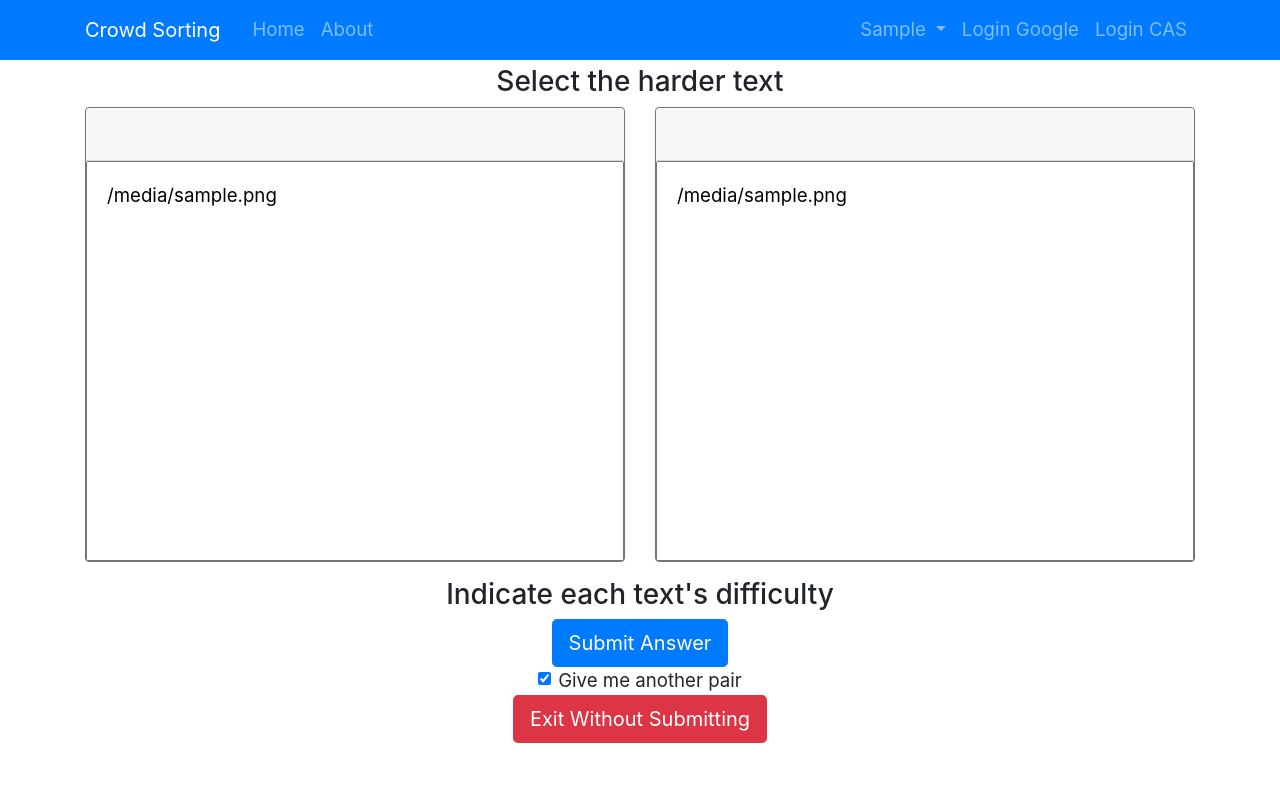
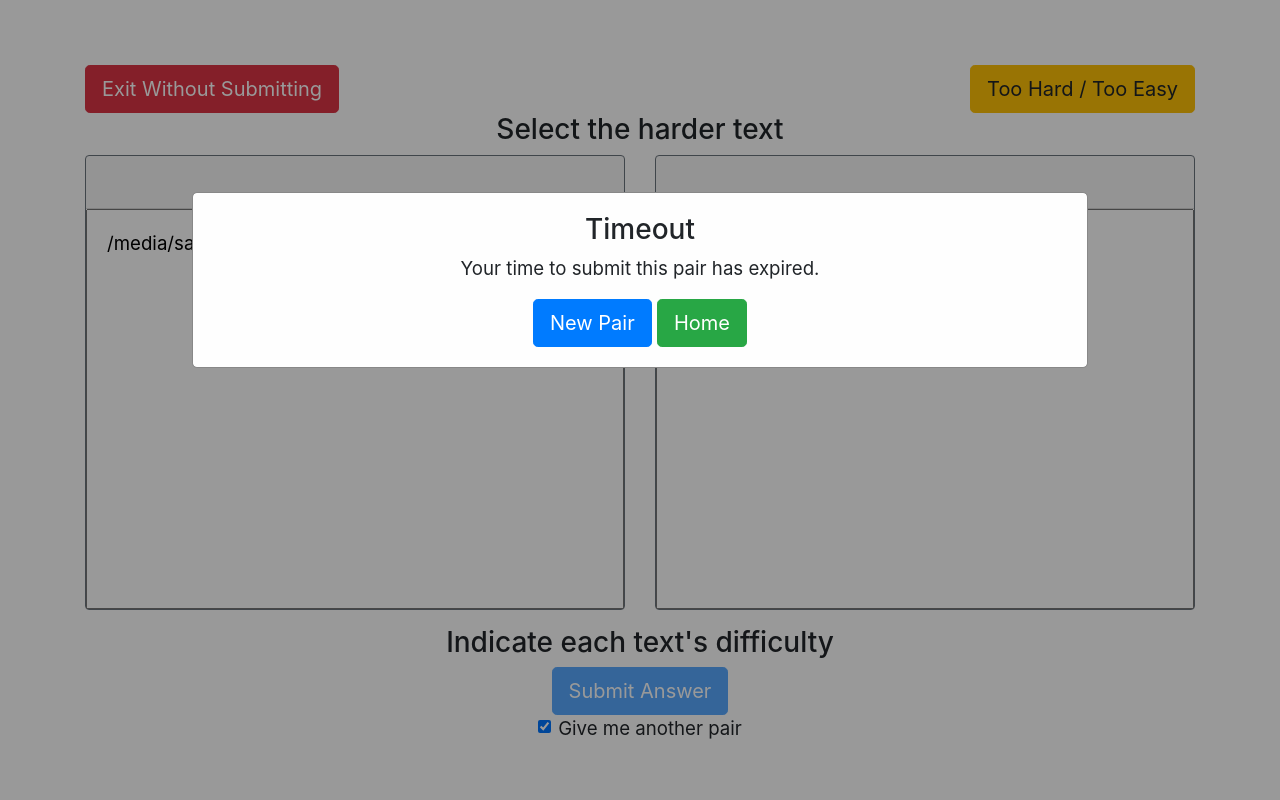
Before and after one commit to matthew-cheney/crowd-sorting-single-threaded, a Flask app: template crowdsorting/templates/sorter.html in a window 1280 px wide. Run offline with Flask 2, Linux system fonts and the light colour scheme; a user stored in the database is signed in; tables that the repository leaves empty hold one stand-in row (values such as "Sample post"); the template is opened without the code that fills it: most values are stand-ins (such as "Sample title", 1, 10 or a date in 2020); some libraries are stand-ins or nearby versions.

Commit message:
added pair timeout, and more

```diff
--- a/crowdsorting/app_resources/docpair.py
+++ b/crowdsorting/app_resources/docpair.py
@@ -7,12 +7,13 @@ class DocPair:
     timestamp = ""
     lifeSeconds = 0
 
-    def __init__(self, doc1, doc2):
+    def __init__(self, doc1, doc2, lifeSeconds=120):
         self.doc1 = doc1
         self.doc2 = doc2
         self.timestamp = datetime.now()
-        lifeSeconds = 30
+        self.lifeSeconds = lifeSeconds
         self.checked_out = True
+        self.users_opted_out = list()
 
     def equals(self, other):
         if self.doc1.id == other.doc1.id and self.doc2.id == other.doc2.id:
--- a/crowdsorting/templates/layout.html
+++ b/crowdsorting/templates/layout.html
@@ -20,7 +20,7 @@
     {% endif %}
   </head>
   <body>
-    <header class="site-header">
+    <header class="site-header" id="header_bar">
       <nav class="navbar navbar-expand-md navbar-dark bg-primary fixed-top">
         <div class="container">
           <a class="navbar-brand mr-4" href="{{ url_for('home') }}">Crowd Sorting</a>
--- a/crowdsorting/templates/sorter.html
+++ b/crowdsorting/templates/sorter.html
@@ -1,7 +1,65 @@
 {% extends "layout.html" %}
 
 {% block content %}
-<form method="POST" action="/submitAnswer">
+
+<script>
+    header_bar = document.getElementById('header_bar').style.display = 'none';
+
+    var stop_user = 1;
+
+    window.addEventListener('beforeunload', function (e) {
+        if (stop_user == 1) {
+          // Cancel the event
+          e.preventDefault();
+          // Chrome requires returnValue to be set
+          e.returnValue = '';
+      }
+    });
+
+
+  function safe_exit() {
+    console.log("allowed to leave");
+    stop_user = 0;
+    document.getElementById('safe_exit_form').submit();
+  }
+
+  function submit_pair() {
+    stop_user = 0;
+    document.getElementById('submit_answer_form').submit();
+  }
+
+</script>
+
+
+<div class="row">
+    <div class="col-lg-6">
+        <form id="safe_exit_form" method="POST" action="/safeexit">
+            <div class="row">
+                <div class="col-md-12 text-left">
+                    <button class="btn btn-danger btn-lg" onclick="safe_exit()">Exit Without Submitting</button>
+                </div>
+                <input type="hidden" name="file_one_name"
+                           value="{{ file_one_name }}">
+                <input type="hidden" name="file_two_name"
+                           value="{{ file_two_name }}">
+            </div>
+        </form>
+    </div>
+    <div class="col-lg-6">
+        <form id="hard_easy_form" method="POST" action="/hardeasy">
+            <div class="row">
+                <div class="col-md-12 text-right">
+                    <button class="btn btn-warning btn-lg" onclick="safe_exit()">Too Hard / Too Easy</button>
+                </div>
+                <input type="hidden" name="file_one_name"
+                           value="{{ file_one_name }}">
+                <input type="hidden" name="file_two_name"
+                           value="{{ file_two_name }}">
+            </div>
+        </form>
+    </div>
+</div>
+<form id="submit_answer_form" method="POST" action="/submitAnswer">
     <div class="row">
         <div class="col-md-12 text-center">
             <h3>Select the harder text</h3>
@@ -66,7 +124,7 @@
     -->
     <div class="row">
         <div class="col-md-12 text-center">
-            <button type="submit" class="btn btn-primary btn-lg">Submit
+            <button id="pair_submit_button" class="btn btn-primary btn-lg" onclick="submit_pair()" disabled>Submit
                 Answer
             </button>
             <br>
@@ -88,20 +146,7 @@
     </div>
 </form>
 
-<form method="POST" action="/safeexit">
-    <div class="row">
-        <div class="col-md-12 text-center">
-            <button type="submit" class="btn btn-danger btn-lg">Exit Without Submitting</button>
-        </div>
-        <input type="hidden" name="file_one_name"
-                   value="{{ file_one_name }}">
-        <input type="hidden" name="file_two_name"
-                   value="{{ file_two_name }}">
-    </div>
-</form>
-
 <script>
-
 
 
   function a_harder() {
@@ -112,6 +157,7 @@
     document.getElementById("doc_a_header").className = "card-header bg-danger text-center"
     document.getElementById("doc_b_div").className = "card border-success mb-3"
     document.getElementById("doc_b_header").className = "card-header bg-success text-center"
+    document.getElementById("pair_submit_button").disabled = false;
   }
 
   function b_harder() {
@@ -122,12 +168,36 @@
     document.getElementById("doc_b_header").className = "card-header bg-danger text-center"
     document.getElementById("doc_a_div").className = "card border-success mb-3"
     document.getElementById("doc_a_header").className = "card-header bg-success text-center"
-  }
-
-  function safe_exit() {
-
+    document.getElementById("pair_submit_button").disabled = false;
   }
 
 
 </script>
+
+<div id="timeout_modal" class="modal">
+  <div class="modal-content text-center">
+      <div class="row">
+          <div class="col-md-12 text-center">
+          <h3>Timeout</h3>
+          <p>Your time to submit this pair has expired.</p>
+          <a href="/sorter"><button class="btn btn-primary btn-lg">New Pair</button></a>
+          <a href="/home"><button class="btn btn-success btn-lg">Home</button></a>
+          </div>
+      </div>
+  </div>
+</div>
+
+<script>
+
+    var modal = document.getElementById('timeout_modal')
+
+    function show_timeout_modal() {
+              modal.style.display = "block";
+            }
+
+    setTimeout(() => {
+    stop_user = 0;
+    show_timeout_modal(); }, {{ timeout }});
+
+</script>
 {% endblock content %}
```
Also changed, not shown: crowdsorting/app_resources/DBHandler.py (+19 -4 lines), crowdsorting/app_resources/routes.py (+19 -2 lines), todo.txt (+8 -4 lines), 2 other files.
